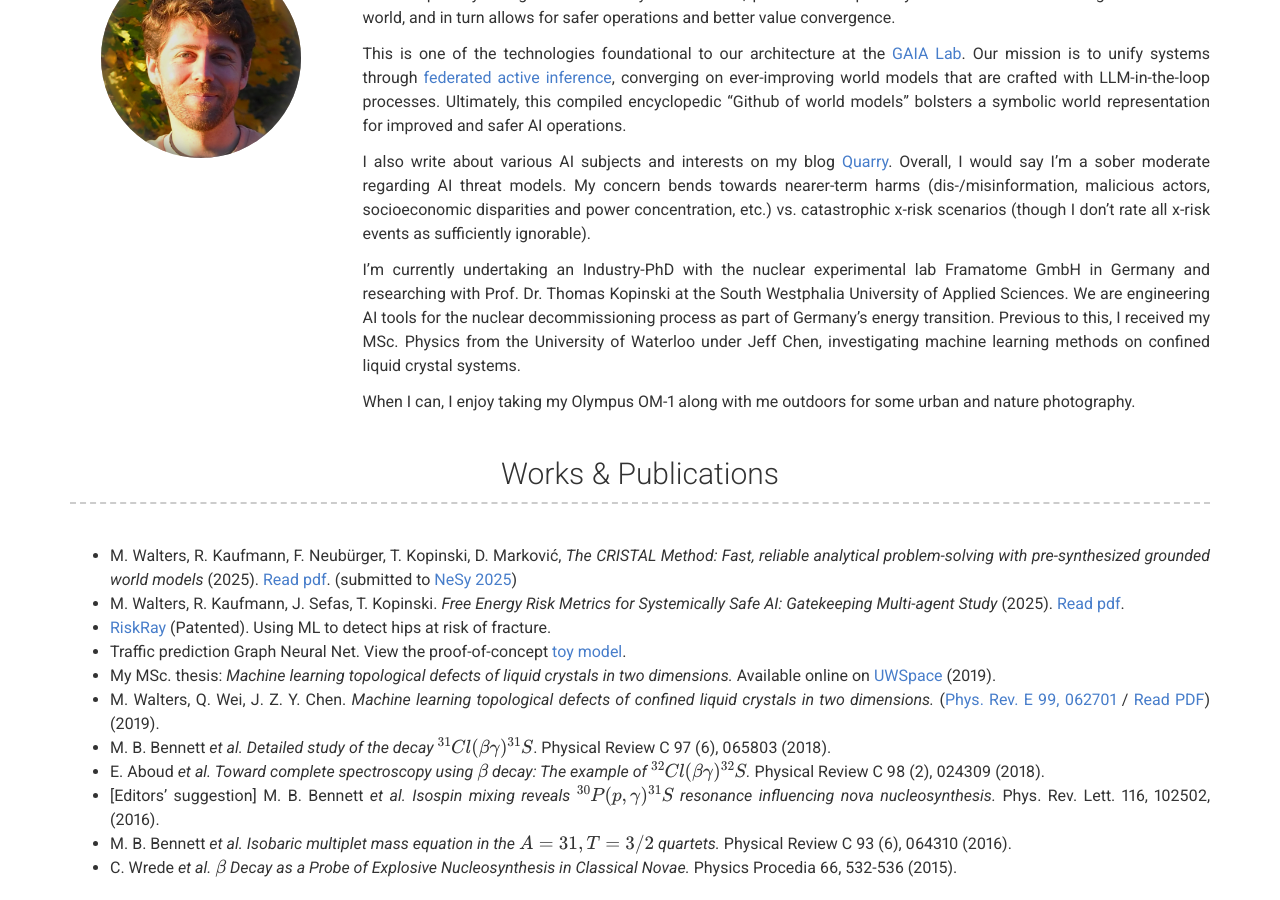
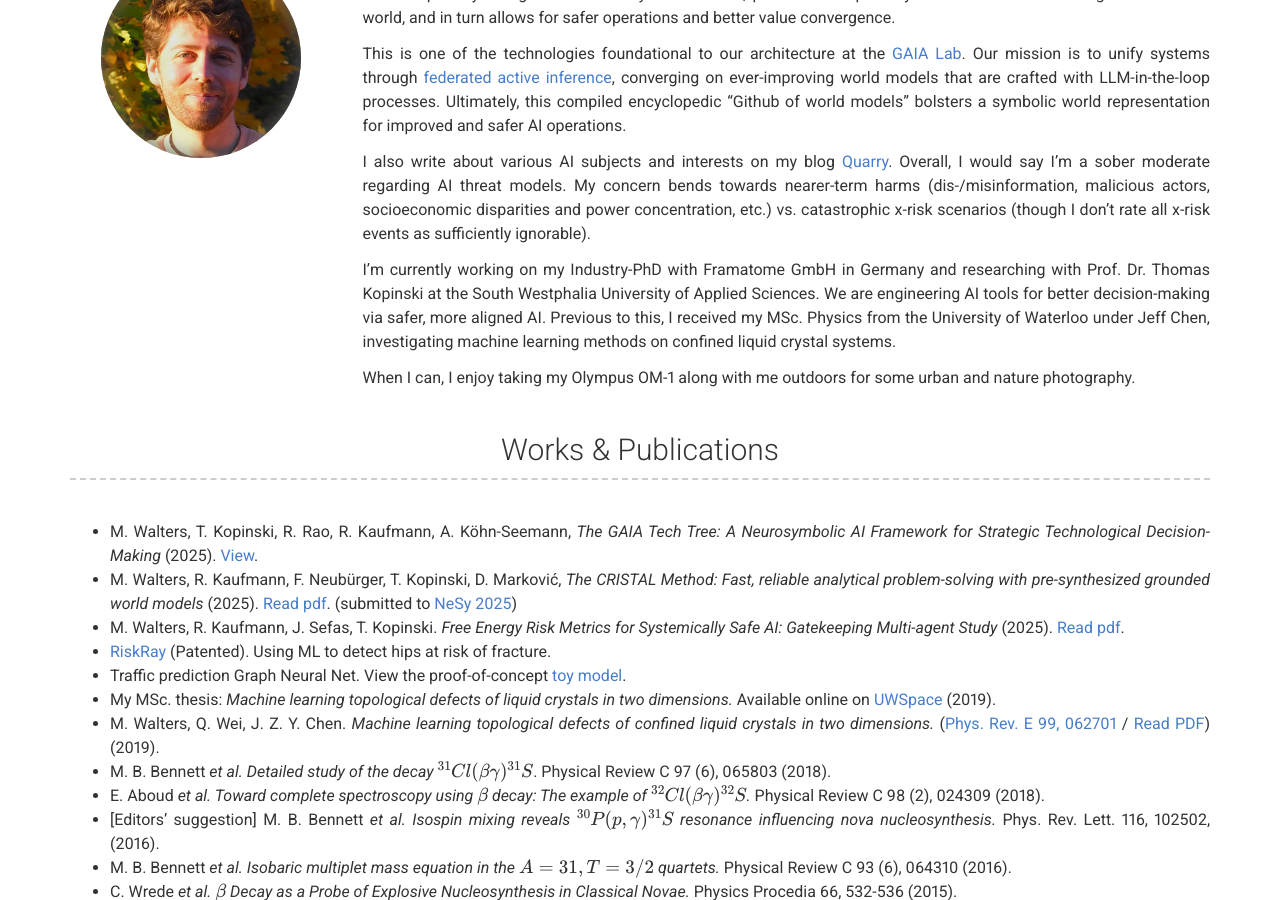
Before and after one commit to m-walters/m-walters.github.io, a Jekyll site: the page built from index.md, in a window 1280 px wide and 900 px high, scrolled down 331 px. Built offline with Jekyll 4.4.1, drawn with Linux system fonts in a browser that asks for light colours; formulas are drawn with MathJax 3.

Commit message:
add GTT paper

```diff
--- a/_config.yml
+++ b/_config.yml
@@ -39,9 +39,9 @@ about_content: | # this will include new lines to allow paragraphs
   (though I don't rate all x-risk events as sufficiently ignorable).
   <br/>
 
-  I'm currently undertaking an Industry-PhD with the nuclear experimental lab Framatome GmbH in Germany and
+  I'm currently working on my Industry-PhD with Framatome GmbH in Germany and
   researching with Prof. Dr. Thomas Kopinski at the South Westphalia University of Applied Sciences.
-  We are engineering AI tools for the nuclear decommissioning process as part of Germany's energy transition.
+  We are engineering AI tools for better decision-making via safer, more aligned AI.
   Previous to this, I received my MSc. Physics from the University of Waterloo under Jeff Chen, investigating
   machine learning methods on confined liquid crystal systems.
   <br/>
@@ -60,6 +60,7 @@ experience_title: Past & Ongoing
 # More Section
 more_title: Works & Publications #(Use this to override about more section title)
 more_content: | # this will include new lines to allow paragraphs
+  - M. Walters, T. Kopinski, R. Rao, R. Kaufmann, A. Köhn-Seemann, _The GAIA Tech Tree: A Neurosymbolic AI Framework for Strategic Technological Decision-Making_ (2025). [View](https://zenodo.org/records/18061687).
   - M. Walters, R. Kaufmann, F. Neubürger, T. Kopinski, D. Marković, _The CRISTAL Method: Fast, reliable analytical problem-solving with pre-synthesized grounded world models_ (2025). [Read pdf](assets/cristal_benchmarking.pdf). (submitted to [NeSy 2025](https://2025.nesyconf.org/))
   - M. Walters, R. Kaufmann, J. Sefas, T. Kopinski. _Free Energy Risk Metrics for Systemically Safe AI: Gatekeeping Multi-agent Study_ (2025). [Read pdf](assets/AV_risk_MW_etal_v1.pdf).
   - [RiskRay](/assets/risk_ray_summary.pdf) (Patented). Using ML to detect hips at risk of fracture.
```
